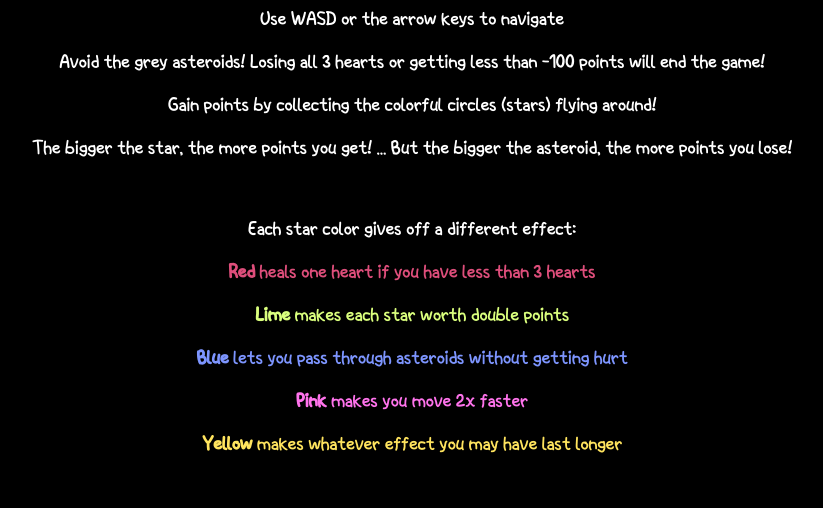
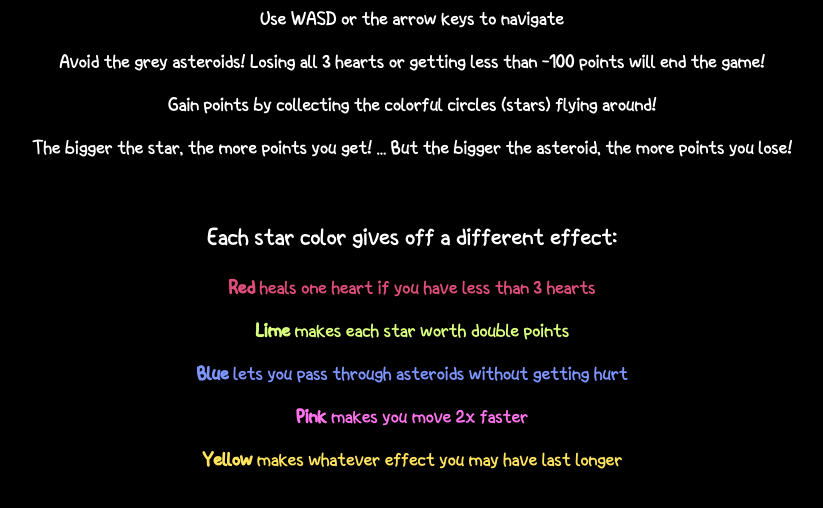
Before and after one commit to userc8e/Star_Game, a plain HTML site: page index.html in a window 1280 px wide. Shown: the part 262-770 px from the top of the page, without its empty margins (228-1051 px from the left). Drawn offline with nearby package versions, Linux system fonts and the light colour scheme; some packages are replaced by stand-ins of ours.

Commit message:
changed text formatting

```diff
--- a/index.html
+++ b/index.html
@@ -34,7 +34,7 @@
         <p> Gain points by collecting the colorful circles (stars) flying around! </p>
         <p> The bigger the star, the more points you get! ... But the bigger the asteroid, the more points you lose! </p>
         <br>
-        <p> Each star color gives off a different effect: </p>
+        <p style="font-size: 25px"> Each star color gives off a different effect: </p>
         <p style="color: rgb(222, 78, 123)"> <b>Red</b> heals one heart if you have less than 3 hearts</p>
         <p style="color: rgb(218, 255, 125)"> <b>Lime</b> makes each star worth double points</p>
         <p style="color: rgb(125, 149, 255)"> <b>Blue</b> lets you pass through asteroids without getting hurt</p>
```
